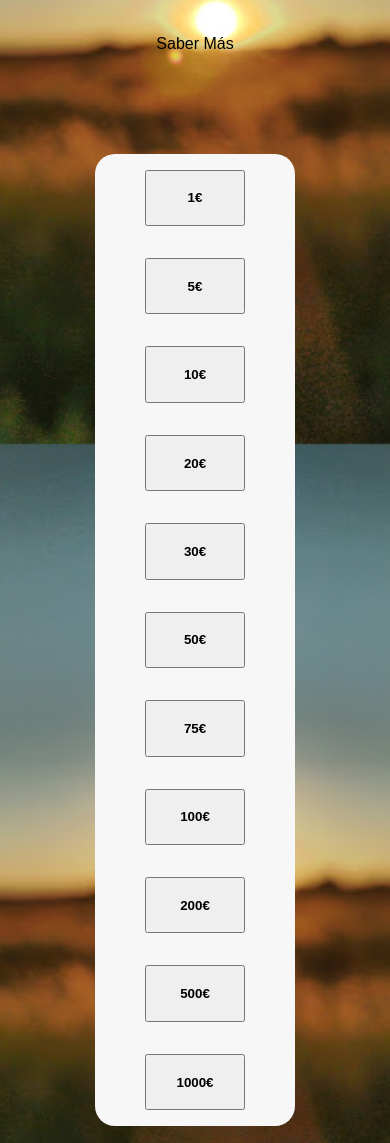
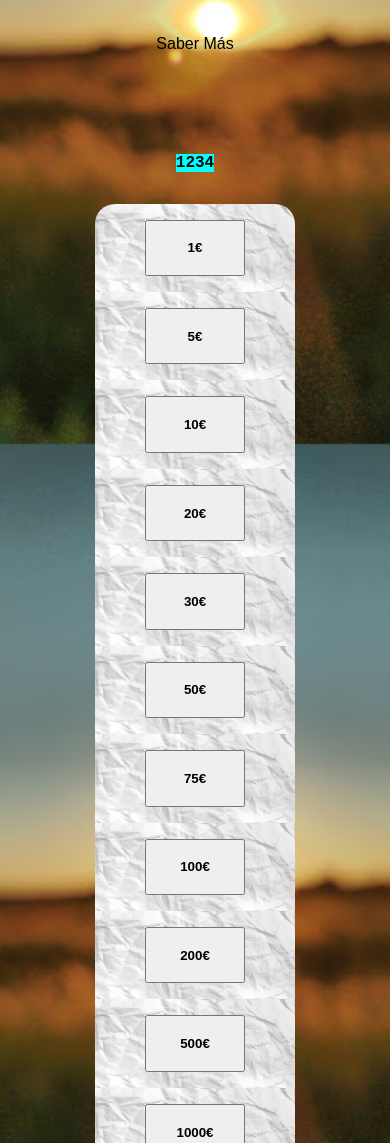
Before and after one commit to Pax657/proyectoMultimedia, a plain HTML site: page pruebas.html in a window 390 px wide. Shown: the part 1244-2387 px from the top of the page. Drawn offline with Linux system fonts and the light colour scheme; a web font is replaced by a local one.

Commit message:
fixeadas unas cosillas

```diff
--- a/pruebas.html
+++ b/pruebas.html
@@ -1,3 +1,4 @@
+
 <!DOCTYPE html>
 <html lang="es">
 <head>
@@ -80,6 +81,15 @@
 
       </div>
     </main>
+
+    <!-- Musica -->
+
+    <div class="musica">
+        <div>1</div>
+        <div>2</div>
+        <div>3</div>
+        <div>4</div>
+    </div>
 
     <!-- Sidebar -->
     <aside class="sidebar">
--- a/pruebasCSS.css
+++ b/pruebasCSS.css
@@ -6,7 +6,7 @@
 }
 
 html {
-    scroll-behavior: smooth;
+    scroll-behavior: smooth!important;
   }
 
   .title {
@@ -188,19 +188,24 @@ html {
 /*======*/
 
   /* Sidebar estilos */
-  .sidebar {
+.sidebar {
     flex: 0 0 200px;
     display: flex;
-    flex-direction: column;  /* Arrange squares vertically */
+    flex-direction: column; /* Arrange squares vertically */
     box-sizing: border-box;
-  }
+}
 
   /* Bloques individuales dentro del sidebar */
-  .square {
-    background: #f7f7f7;
+.square {
     padding: 1rem;
     text-align: center;
-  }
+
+    background-image: url(resources/papel.jpg);
+    background-repeat: no-repeat;
+    background-position: center;
+    background-attachment: fixed; /*efecto chowder*/
+    background-size: cover;
+}
 
   .square li{
     text-align: left;
@@ -265,8 +270,7 @@ html {
 .equipo {
     /*representacion de elementos*/
     display: grid;
-    grid-template-columns: 1fr 2fr;
-    place-content: center;
+    grid-template-columns: 20% 80%;
     gap: 1rem;
 
     /*borde y margen*/
@@ -286,16 +290,16 @@ html {
     /*hijos de equipo*/
 
     .equipo > * {
-      margin: 1rem;
-
+        margin: 1rem;
     }
 
     .bio {
       border-radius: 0px 25px 25px 0px;
       text-align: center;
       justify-content: center;
-      padding: 2rem 0;
+      padding: 2.1rem;
       line-height: 1.5;
+      height: max-content;
     }
 
     .head {
@@ -337,6 +341,19 @@ html {
     width: 100%;
     height: auto;
 }
+
+
+
+/*=======*/
+/*MUSICA*/
+/*=======*/
+
+.musica {
+    display: flex;
+    flex-direction: row;
+    background-color: aqua;
+}
+
 
 
   /*=======*/
@@ -381,4 +398,8 @@ html {
       width: 200px;
       align-self: center;
     }
+
+    .equipo {
+        grid-template-columns: 30% 70%;
+    }
   }
```
Also changed, not shown: resources/monedas.png (deleted).
